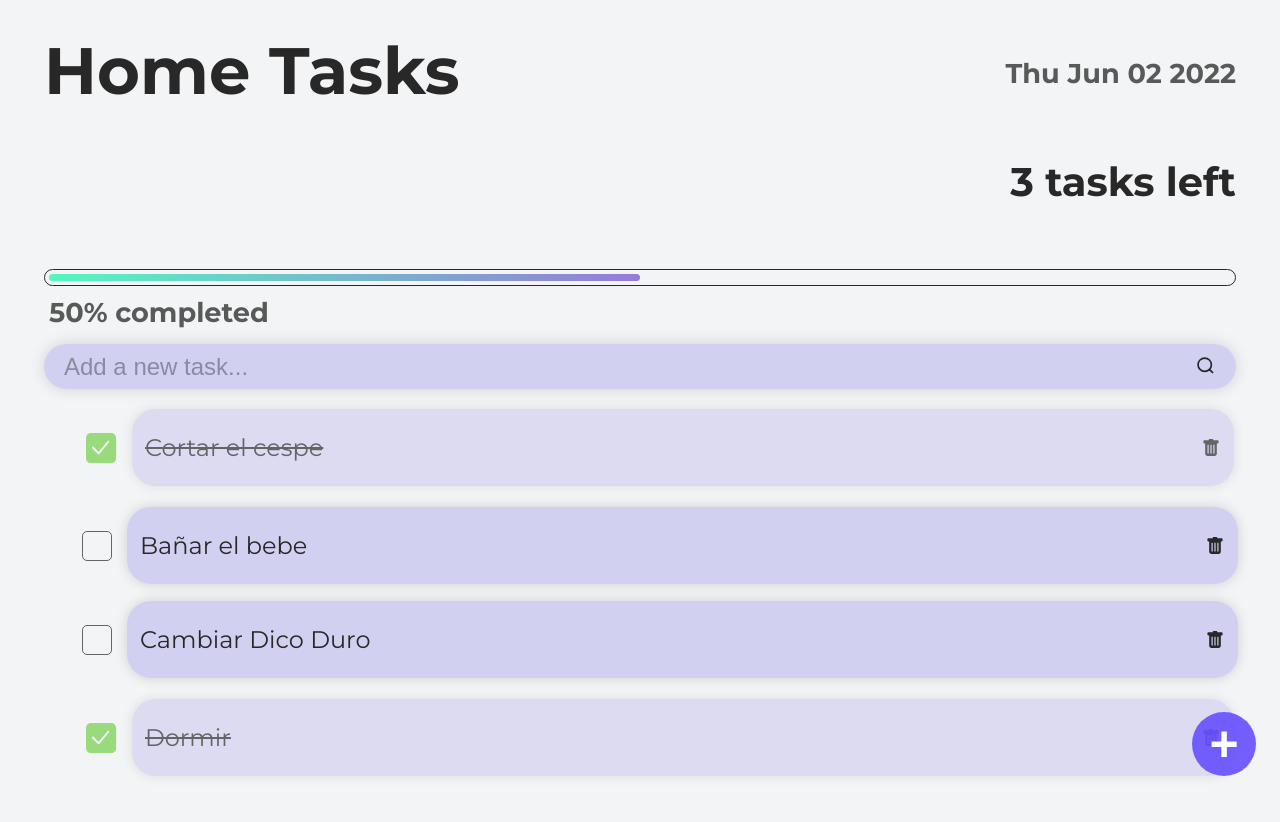
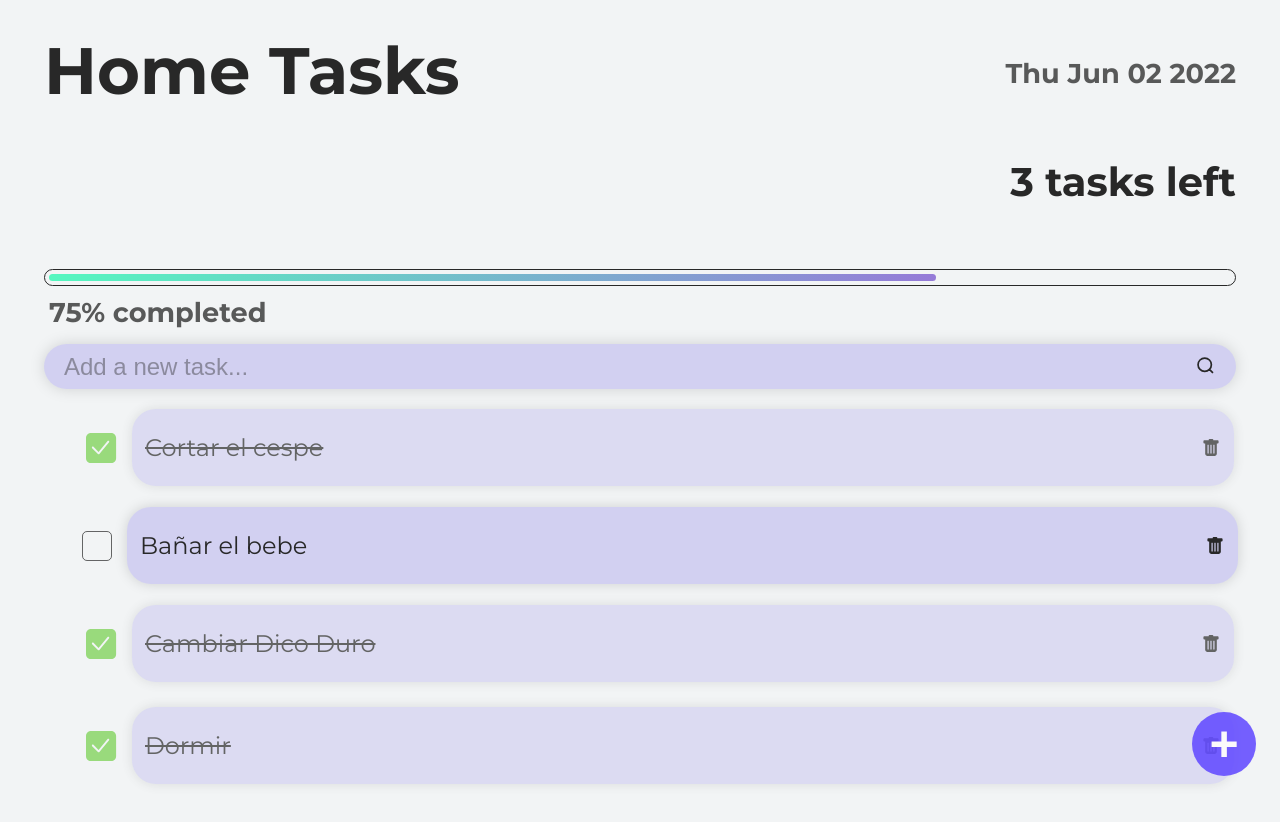
Before and after one commit to ing-jose-rafael/intro-react, a React (Create React App) app: page / in a window 1280 px wide. Shown: the top 822 px of the page. Built offline with nearby package versions, Linux system fonts and the light colour scheme.

Commit message:
Manejo del procentaje

```diff
--- a/src/App.js
+++ b/src/App.js
@@ -14,15 +14,18 @@ import { NewTask } from "./NewTask";
 const todos = [
   {text:'Cortar el cespe', completed:true},
   {text:'Bañar el bebe', completed:false},
-  {text:'Cambiar Dico Duro', completed:false},
+  {text:'Cambiar Dico Duro', completed:true},
   {text:'Dormir', completed:true},
 ]
 function App() {
+  const completed = todos.filter(todo => todo.completed).length;
+  const totalTodo = todos.length;
+  const porcent = (completed*100)/totalTodo;
   return (
 
     <React.Fragment>
       {<Header/>}
-      {<ProgressBar/>}
+      {<ProgressBar porcentaje={porcent}/>}
       {<NewTask/>}
       {/* {<TodoCounter/>} */}
 
--- a/src/ProgressBar.js
+++ b/src/ProgressBar.js
@@ -1,9 +1,9 @@
 import React from 'react';
 import './ProgressBar.css';
-const ProgressBar = () => {
+const ProgressBar = (params) => {
     // const {completedToDos, totalToDos, toDos} = React.useContext(ToDoContext);
     // const percentage = parseInt((completedToDos/totalToDos)*100);
-    const percentage = 50;
+    const percentage = params.porcentaje;
     return (
       <>
         <div className='progress-container'>
```
